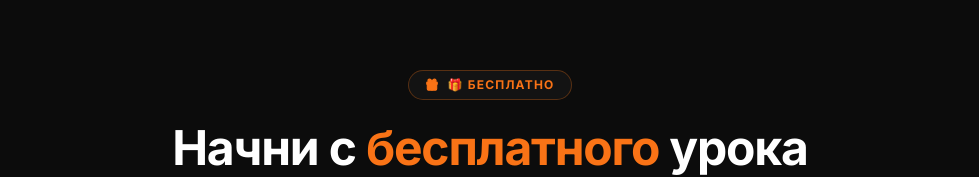
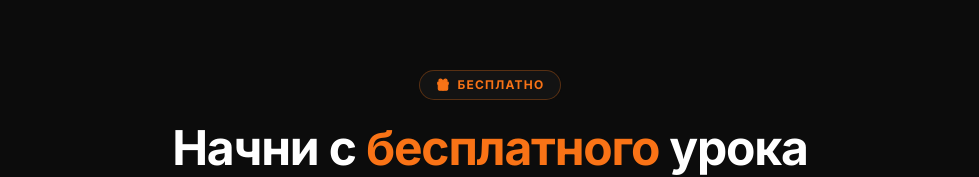
Before and after one commit to whiteedeesign/aimodels, a React (Vite) app: page / in a window 1280 px wide. Shown: the part 917-1094 px from the top of the page, without its empty margins (150-1129 px from the left). Built offline with nearby package versions, Linux system fonts and the light colour scheme.

Commit message:
Update App.tsx

```diff
--- a/App.tsx
+++ b/App.tsx
@@ -192,13 +192,13 @@ const Hero = () => (
     <Reveal delay={50}>
       <div className="flex flex-wrap justify-center gap-4 mb-8">
         <span className="flex items-center gap-2 text-xs font-bold text-zinc-400 bg-white/5 px-4 py-1.5 rounded-full border border-white/5">
-          <Lock size={14} className="text-orange-500" /> 🔒 Анонимно
+          <Lock size={14} className="text-orange-500" /> Анонимно
         </span>
         <span className="flex items-center gap-2 text-xs font-bold text-zinc-400 bg-white/5 px-4 py-1.5 rounded-full border border-white/5">
-          <Globe size={14} className="text-orange-500" /> 🌍 Из любой точки мира
+          <Globe size={14} className="text-orange-500" /> Из любой точки мира
         </span>
         <span className="flex items-center gap-2 text-xs font-bold text-zinc-400 bg-white/5 px-4 py-1.5 rounded-full border border-white/5">
-          <CreditCard size={14} className="text-orange-500" /> 💳 Без вложений на старт
+          <CreditCard size={14} className="text-orange-500" /> Без вложений на старт
         </span>
       </div>
     </Reveal>
@@ -233,7 +233,7 @@ const FreeLesson = () => (
       <Reveal>
         <div className="inline-flex items-center gap-2 px-4 py-1.5 rounded-full glass border border-orange-500/30 text-orange-500 text-xs font-bold uppercase tracking-widest mb-6">
           <Gift className="w-3.5 h-3.5 fill-current" />
-          🎁 БЕСПЛАТНО
+          БЕСПЛАТНО
         </div>
         <h2 className="text-4xl md:text-5xl font-bold mb-6 tracking-tight">
           Начни с <span className="text-orange-500">бесплатного</span> урока
```
